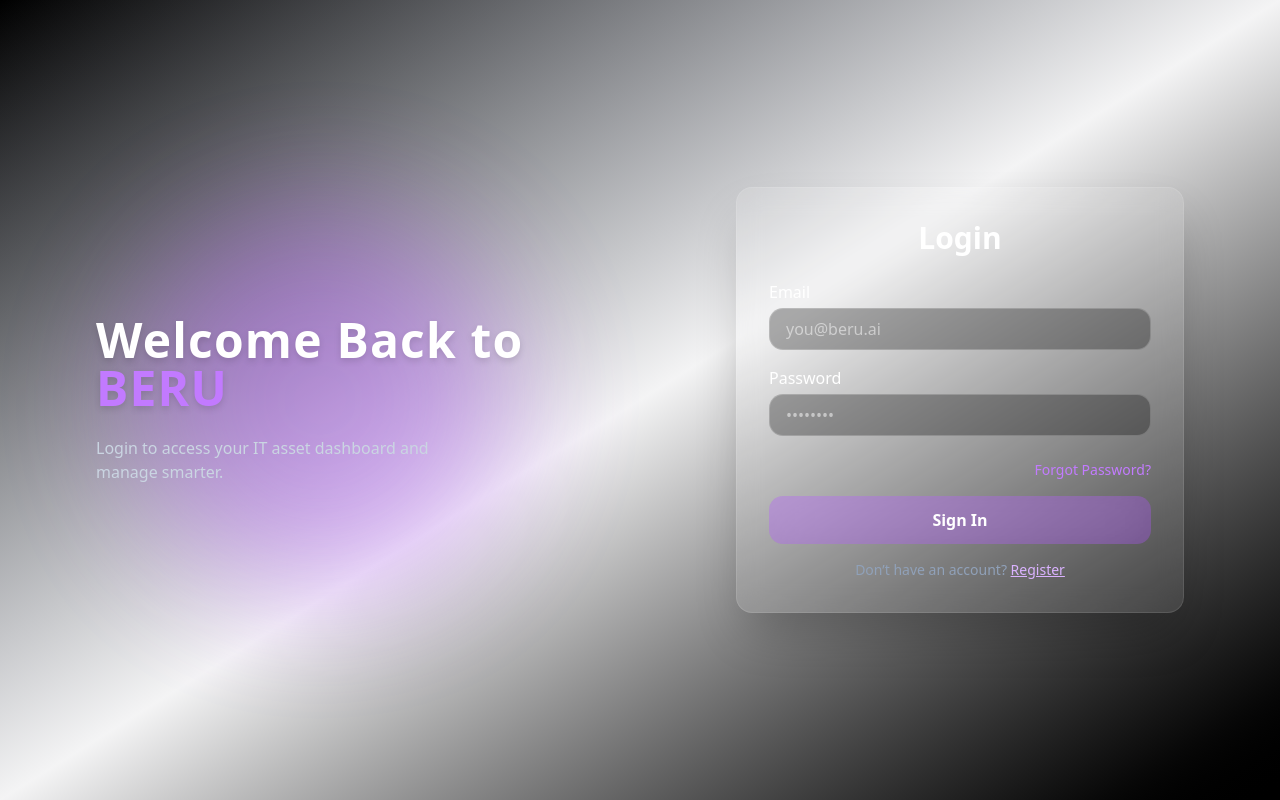
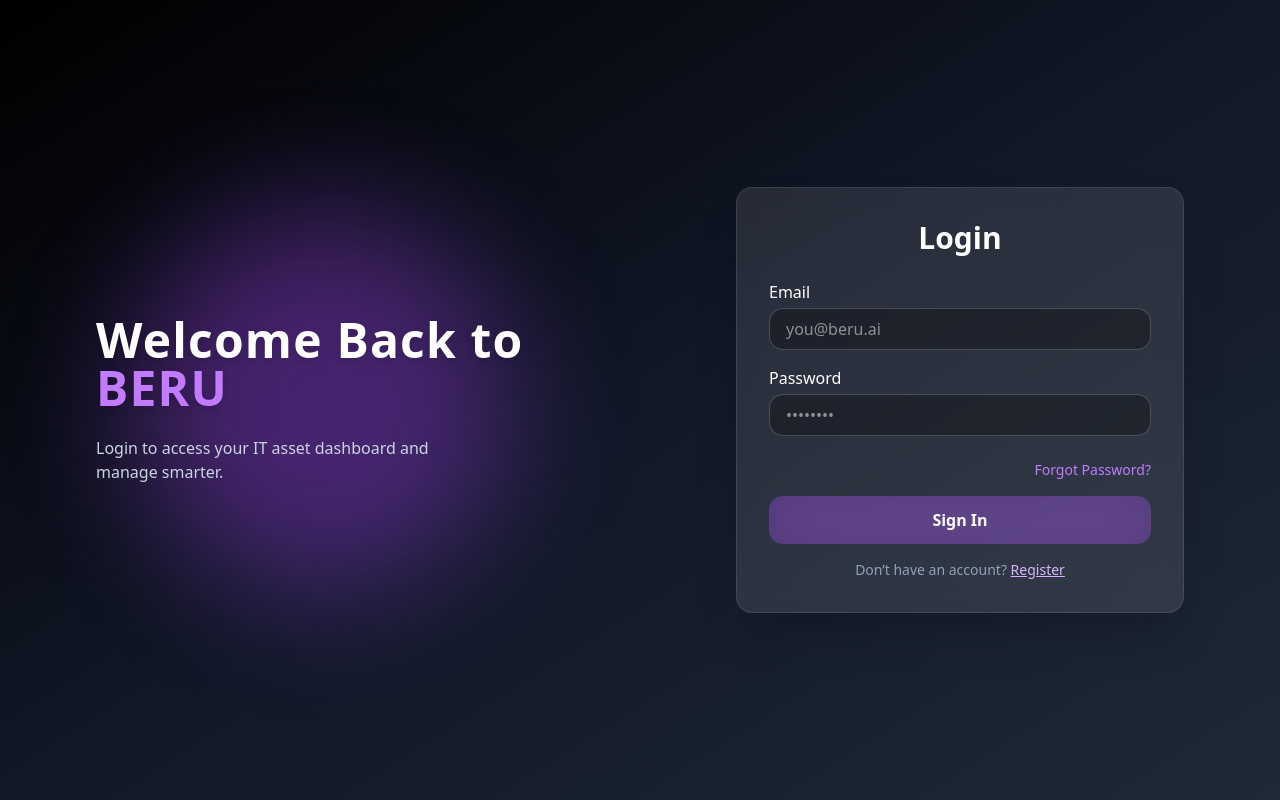
Before and after one commit to Kuromi1234/Beru, a React (Vite) app in the folder frontend/: page /login in a window 1280 px wide. Built offline with nearby package versions, Linux system fonts and the light colour scheme; a web font is replaced by a local one.

Commit message:
style : the background colour was changed

```diff
--- a/frontend/src/pages/Login.jsx
+++ b/frontend/src/pages/Login.jsx
@@ -43,7 +43,7 @@ const Login = () => {
   };
 
   return (
-    <section className="min-h-screen flex flex-col md:flex-row bg-gradient-to-br from-darkNavy via-secondary to-black text-white">
+    <section className="min-h-screen flex flex-col md:flex-row  text-white">
       {/* LEFT VISUAL */}
       <div className="md:w-1/2 w-full flex items-center justify-center p-10 relative overflow-hidden">
         <motion.div
--- a/frontend/src/pages/register.jsx
+++ b/frontend/src/pages/register.jsx
@@ -52,7 +52,7 @@ export default function Register() {
   };
 
   return (
-    <section className="relative min-h-screen bg-gradient-to-br from-darkNavy via-secondary to-black text-white flex flex-col md:flex-row overflow-hidden">
+    <section className="relative min-h-screen  text-white flex flex-col md:flex-row overflow-hidden">
       {/* Left Side - Headline Visual */}
       <div className="md:w-1/2 w-full flex items-center justify-center p-10 relative z-10">
         <motion.div
```
